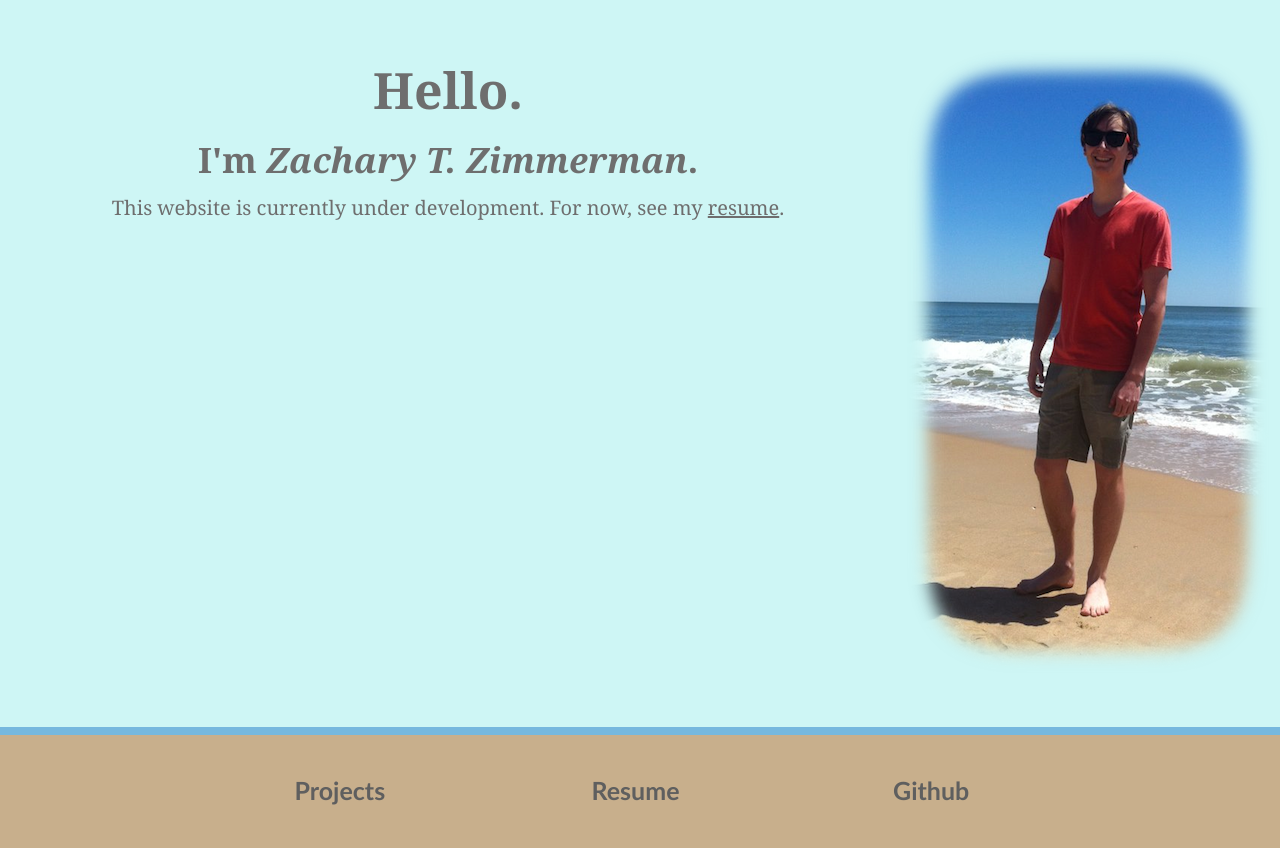
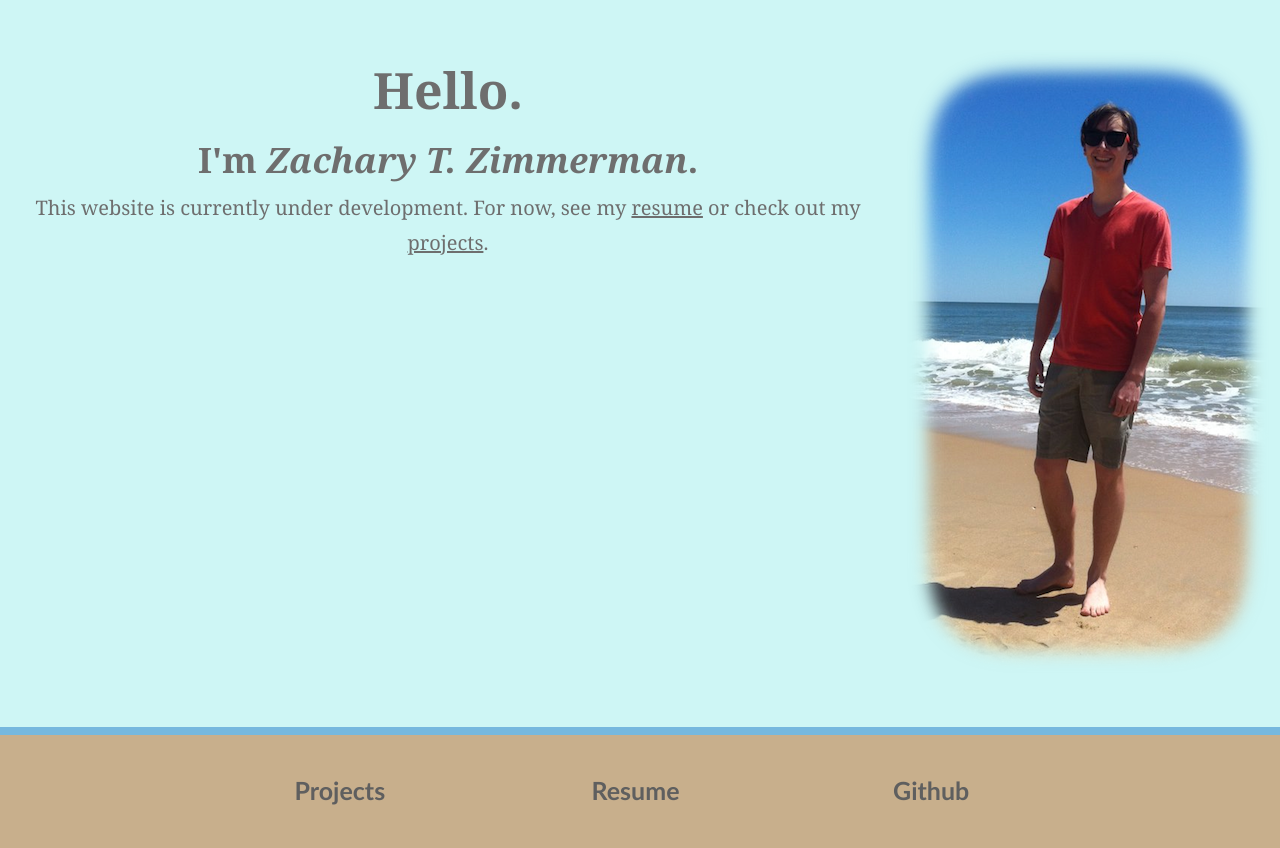
Before and after one commit to Oneman2feet/Oneman2feet.github.io, a plain HTML site: page index.html in a window 1280 px wide. Drawn offline with Linux system fonts and the light colour scheme.

Commit message:
added link to projects in blurb

```diff
--- a/index.html
+++ b/index.html
@@ -10,7 +10,7 @@
     <div id="main">
       <h1>Hello.</h1>
       <h2>I'm <a href="mailto:zacharytzimmerman@gmail.com">Zachary T. Zimmerman</a>.</h2>
-      <p>This website is currently under development. For now, see my <a href="resume.pdf">resume</a>.</p>
+      <p>This website is currently under development. For now, see my <a href="resume.pdf">resume</a> or check out my <a href="/projects">projects</a>.</p>
     </div>
     <div id="side">
       <img id="me" src="tools/images/z-beach.png" />
```
